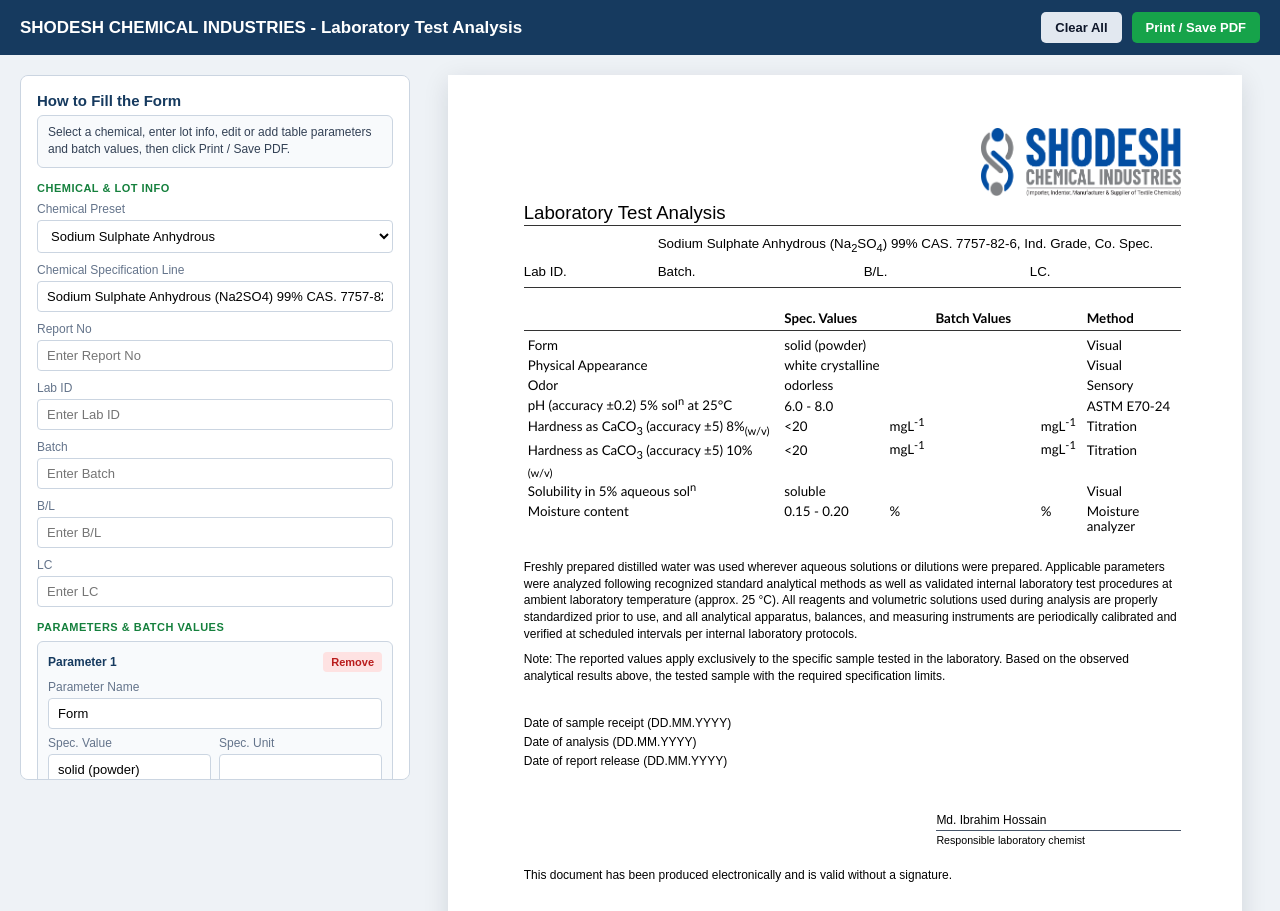
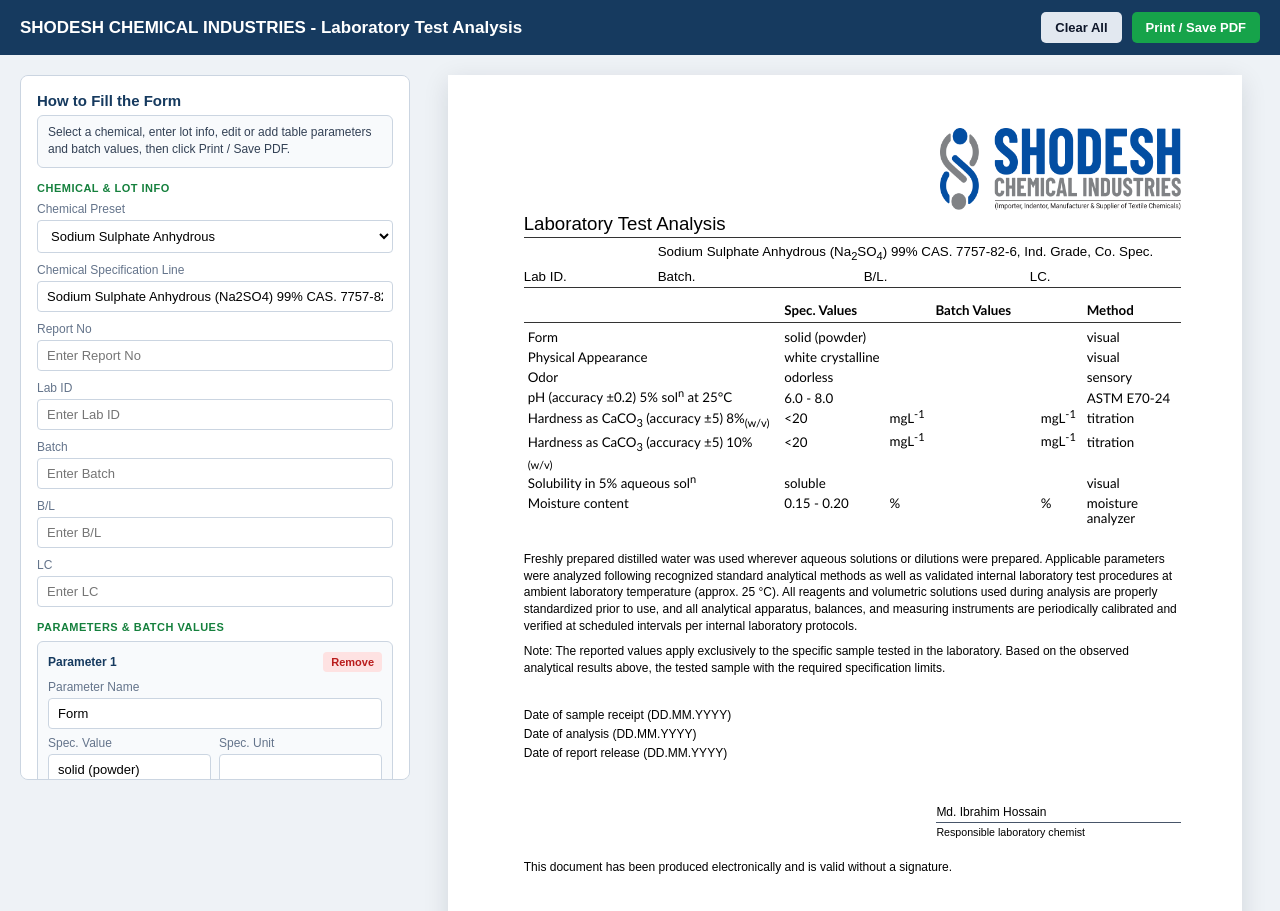
Before and after one commit to shodesh-chemicals/report-generator, a plain HTML site: page index.html in a window 1280 px wide. Shown: the top 911 px of the page. Drawn offline with Linux system fonts and the light colour scheme.

Commit message:
index.html

```diff
--- a/index.html
+++ b/index.html
@@ -201,12 +201,12 @@
     .top-logo-row {
       display: flex;
       justify-content: flex-end;
-      margin-bottom: 6px;
+      margin-bottom: 4px;
     }
 
     .brand-logo {
-      height: 68px;
-      max-width: 270px;
+      height: 82px;
+      max-width: 310px;
       object-fit: contain;
       display: block;
     }
@@ -216,7 +216,7 @@
       font-family: Arial, Helvetica, sans-serif;
       font-size: 14pt;
       font-weight: 400;
-      line-height: 1.15;
+      line-height: 1.12;
       color: #000000;
     }
 
@@ -230,6 +230,7 @@
       margin: 0;
     }
 
+    /* Compact spacing between Laboratory Test Analysis, chemical line, batch line, and table */
     .chem-spec-row {
       display: grid;
       grid-template-columns: 134px 1fr;
@@ -237,9 +238,9 @@
       font-family: Arial, Helvetica, sans-serif;
       font-size: 10pt;
       font-weight: 400;
-      line-height: 1.25;
+      line-height: 1.15;
       color: #000000;
-      margin: 6px 0 0;
+      margin: 3px 0 0;
     }
 
     .chem-spec-text {
@@ -253,9 +254,9 @@
       font-family: Arial, Helvetica, sans-serif;
       font-size: 10pt;
       font-weight: 400;
-      line-height: 1.25;
+      line-height: 1.15;
       color: #000000;
-      margin: 6px 0 6px;
+      margin: 3px 0 3px;
     }
 
     .lot-cell {
@@ -265,7 +266,7 @@
     table.analysis-table {
       width: 100%;
       border-collapse: collapse;
-      margin: 22px 0 12px;
+      margin: 14px 0 12px;
       font-family: Calibri, "Segoe UI", Arial, sans-serif;
       font-size: 10pt;
       font-weight: 400;
@@ -733,14 +734,14 @@
       sodium_sulphate: {
         specLine: "Sodium Sulphate Anhydrous (Na2SO4) 99% CAS. 7757-82-6, Ind. Grade, Co. Spec.",
         rows: [
-          { param: "Form", spec: "solid (powder)", specUnit: "", batch: "", batchUnit: "", method: "Visual" },
-          { param: "Physical Appearance", spec: "white crystalline", specUnit: "", batch: "", batchUnit: "", method: "Visual" },
-          { param: "Odor", spec: "odorless", specUnit: "", batch: "", batchUnit: "", method: "Sensory" },
+          { param: "Form", spec: "solid (powder)", specUnit: "", batch: "", batchUnit: "", method: "visual" },
+          { param: "Physical Appearance", spec: "white crystalline", specUnit: "", batch: "", batchUnit: "", method: "visual" },
+          { param: "Odor", spec: "odorless", specUnit: "", batch: "", batchUnit: "", method: "sensory" },
           { param: "pH (accuracy ±0.2) 5% soln at 25°C", spec: "6.0 - 8.0", specUnit: "", batch: "", batchUnit: "", method: "ASTM E70-24" },
-          { param: "Hardness as CaCO3 (accuracy ±5) 8%(w/v)", spec: "<20", specUnit: "mgL-1", batch: "", batchUnit: "mgL-1", method: "Titration" },
-          { param: "Hardness as CaCO3 (accuracy ±5) 10%(w/v)", spec: "<20", specUnit: "mgL-1", batch: "", batchUnit: "mgL-1", method: "Titration" },
-          { param: "Solubility in 5% aqueous soln", spec: "soluble", specUnit: "", batch: "", batchUnit: "", method: "Visual" },
-          { param: "Moisture content", spec: "0.15 - 0.20", specUnit: "%", batch: "", batchUnit: "%", method: "Moisture analyzer" }
+          { param: "Hardness as CaCO3 (accuracy ±5) 8%(w/v)", spec: "<20", specUnit: "mgL-1", batch: "", batchUnit: "mgL-1", method: "titration" },
+          { param: "Hardness as CaCO3 (accuracy ±5) 10%(w/v)", spec: "<20", specUnit: "mgL-1", batch: "", batchUnit: "mgL-1", method: "titration" },
+          { param: "Solubility in 5% aqueous soln", spec: "soluble", specUnit: "", batch: "", batchUnit: "", method: "visual" },
+          { param: "Moisture content", spec: "0.15 - 0.20", specUnit: "%", batch: "", batchUnit: "%", method: "moisture analyzer" }
         ]
       },
       soda_ash_light: {
@@ -801,6 +802,14 @@
         .replace(/\(w\/v\)/g, "<sub>(w/v)</sub>");
     }
 
+    function formatMethodHtml(text) {
+      const raw = String(text || "");
+      const token = "__ASTM_E70_24__";
+      const replaced = raw.replace(/ASTM E70-24/gi, token).toLowerCase();
+      const restored = replaced.replace(new RegExp(token.toLowerCase(), "g"), "ASTM E70-24");
+      return formatInlineChemHtml(restored);
+    }
+
     function renderPreviewTable() {
       const tbody = document.getElementById("out_table_body");
       tbody.innerHTML = "";
@@ -813,7 +822,7 @@
           <td>${formatInlineChemHtml(row.specUnit)}</td>
           <td><span class="hl hl-wide">${formatInlineChemHtml(row.batch)}</span></td>
           <td>${formatInlineChemHtml(row.batchUnit)}</td>
-          <td>${formatInlineChemHtml(row.method)}</td>
+          <td>${formatMethodHtml(row.method)}</td>
         `;
         tbody.appendChild(tr);
       });
```
